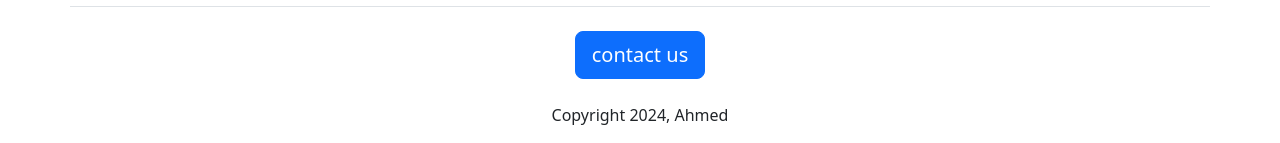
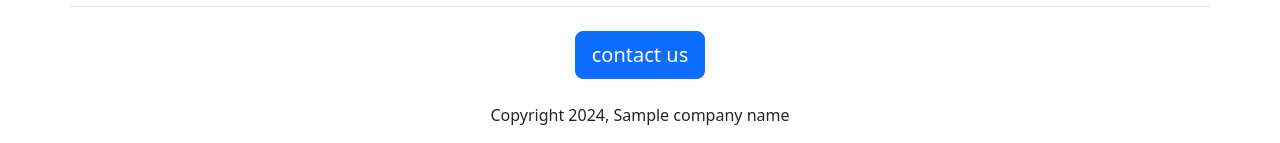
Before and after one commit to ahmed3baas/NavyIdealKeyboard, a Flask app: template templates/home.html in a window 1280 px wide. Shown: the part 828-971 px from the top of the page. Run offline with Flask 3, Linux system fonts and the light colour scheme; the template is opened without the code that fills it: most values are stand-ins (such as "Sample title", 1, 10 or a date in 2020).

Commit message:
add requirements

```diff
--- /dev/null
+++ b/requirements.txt
@@ -0,0 +1,2 @@
+Flask
+gunicorn
--- a/templates/home.html
+++ b/templates/home.html
@@ -29,7 +29,7 @@
       </div>
     <div class="text-center ">
       <button type="button" class="btn btn-primary btn-lg">contact us</button>
-      <p class="mt-4">Copyright 2024, Ahmed </p>
+      <p class="mt-4">Copyright 2024, {{company_name}} </p>
 
     </div>
 
```
